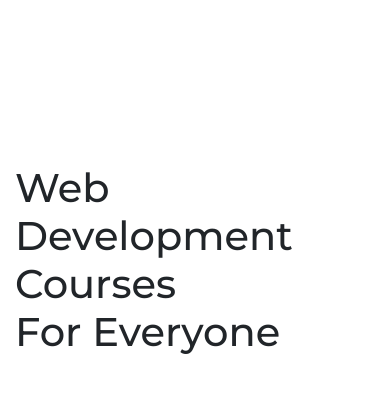
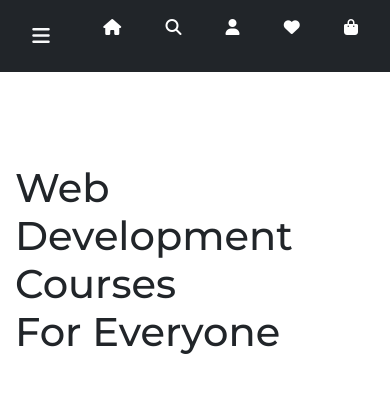
Before and after one commit to steff880/MS4-theDOM, a Django app: page / in a window 390 px wide. Shown: the top 405 px of the page. Run offline with Django 3.2, Linux system fonts and the light colour scheme; the visitor is signed in with stand-in values (Sample User, id 1); some libraries are stand-ins or nearby versions.

Commit message:
Add mobile header and main navbar, also adjust the size of the columns of the topnav on lg screens

```diff
--- a/templates/base.html
+++ b/templates/base.html
@@ -51,7 +51,7 @@
 <body>
     <header class="container-fluid fixed-top">
         <div id="topnav" class="row bg-custom-dark pt-lg-2 d-none d-lg-flex">
-            <div class="col-12 col-lg-4 my-auto py-1 py-lg-0 text-center text-lg-left">
+            <div class="col-12 col-lg-3 col-xl-4 my-auto py-1 py-lg-0 text-center text-lg-left">
                 <a href="{% url 'home' %}" class="nav-link main-logo-link">
                     <h2 class="logo-font text-white my-0">
                         <small class="text-small">The</small><strong>DOM</strong>
@@ -73,7 +73,7 @@
                     </div>
                 </form>
             </div>
-            <div class="col-12 col-lg-4 my-auto py-1 py-lg-0">
+            <div class="col-12 col-lg-5 col-xl-4 my-auto py-1 py-lg-0">
                 <ul class="list-inline list-unstyled text-center text-lg-right my-0">
                     <li class="list-inline-item dropdown">
                         <a href="#" id="user-options" data-toggle="dropdown" aria-haspopup="true" aria-expanded="false"
@@ -86,9 +86,9 @@
                         <div class="dropdown-menu border-0" aria-labelledby="user-options">
                             {% if request.user.is_authenticated %}
                             {% if request.user.is_superuser %}
-                            <a href="{% url 'add_product' %}" class="dropdown-item">Product Management</a>
+                            <a href="" class="dropdown-item">Course Management</a>
                             {% endif %}
-                            <a href="{% url 'profile' %}" class="dropdown-item">My Profile</a>
+                            <a href="" class="dropdown-item">My Profile</a>
                             <a href="{% url 'account_logout' %}" class="dropdown-item">Logout</a>
                             {% else %}
                             <a href="{% url 'account_signup' %}" class="dropdown-item">Register</a>
@@ -122,6 +122,16 @@
                 </ul>
             </div>
         </div>
+        <div class="row">
+            <nav class="navbar navbar-expand-lg bg-custom-dark w-100">
+                <button class="navbar-toggler" type="button" data-toggle="collapse" data-target="#main-nav"
+                    aria-controls="main-nav" aria-expanded="false" aria-label="Toggle navigation">
+                    <span class="icon"><i class="text-light fas fa-bars"></i></span>
+                </button>
+                {% include 'includes/mobile-top-header.html' %}
+                {% include 'includes/main-nav.html' %}
+            </nav>
+        </div>
     </header>
 
     {% if messages %}
--- /dev/null
+++ b/templates/includes/main-nav.html
@@ -0,0 +1,19 @@
+<div class="collapse navbar-collapse" id="main-nav">
+    <ul class="navbar-nav w-auto mx-auto">
+        <li class="nav-item dropdown">
+            <a class="logo-font font-weight-bold nav-link text-white mr-5" href="">
+                All Courses
+            </a>
+        </li>
+        <li class="nav-item">
+            <a class="logo-font font-weight-bold nav-link text-white mr-5" href="">
+                Frontend
+            </a>
+        </li>
+        <li class="nav-item">
+            <a class="logo-font font-weight-bold nav-link text-white mr-5" href="">
+                Backend
+            </a>
+        </li>
+    </ul>
+</div>
--- /dev/null
+++ b/templates/includes/mobile-top-header.html
@@ -0,0 +1,75 @@
+<ul>
+    <li class="list-inline-item">
+        <a class="nav-link text-black d-block d-lg-none" href="{% url 'home' %}">
+            <div class="text-white">
+                <div><i class="fas fa-home"></i></div>
+            </div>
+        </a>
+    </li>
+    <!-- Search -->
+    <li class="list-inline-item">
+        <a href="#" id="mobile-search" class="text-white nav-link d-block d-lg-none" data-toggle="dropdown"
+            aria-haspopup="true" aria-expanded="false">
+            <div class="text-center">
+                <div>
+                    <i class="fas fa-search"></i>
+                </div>
+                <p class="my-0"></p>
+            </div>
+        </a>
+        <div class="dropdown-menu bg-custom-dark border-0 w-100 p-3 rounded-0 my-0" aria-labelledby="mobile-search">
+            <form action="" method="GET" class="form">
+                <div class="input-group w-100">
+                    <input type="text" name="q" class="form-control border-0 rounded-pill"
+                        placeholder="Search our site">
+                    <div class="input-group-append">
+                        <button class="form-control btn btn-white rounded-pill" type="submit">
+                            <span class="icon">
+                                <i class="fas fa-search"></i>
+                            </span>
+                        </button>
+                    </div>
+                </div>
+            </form>
+        </div>
+    </li>
+    <!-- Account Dropdown -->
+    <li class="list-inline-item dropdown">
+        <a id="user-options" href="" class="text-white nav-link d-block d-lg-none" data-toggle="dropdown"
+            aria-haspopup="true" aria-expanded="false">
+            <div class="text-center">
+                <div><i class="fas fa-user"></i></div>
+                <p class="my-0"></p>
+            </div>
+        </a>
+        <div class="dropdown-menu bg-custom-dark border-0" aria-labelledby="user-options">
+            {% if request.user.is_authenticated %}
+            {% if request.user.is_superuser %}
+            <a href="" class="dropdown-item text-white">Course Management</a>
+            {% endif %}
+            <a href="" class="dropdown-item text-white">My Profile</a>
+            <a href="{% url 'account_logout' %}" class="dropdown-item text-white">Logout</a>
+            {% else %}
+            <a href="{% url 'account_signup' %}" class="dropdown-item text-white">Register</a>
+            <a href="{% url 'account_login' %}" class="dropdown-item text-white">Login</a>
+            {% endif %}
+        </div>
+    </li>
+    <!-- Wishlist -->
+    <li class="list-inline-item">
+        <a class="nav-link text-white d-block d-lg-none" href="">
+            <div class="text-center">
+                <div><i class="fas fa-heart"></i></div>
+            </div>
+        </a>
+    </li>
+    <!-- Shopping bag -->
+    <li class="list-inline-item">
+        <a href=""
+            class="{% if grand_total %}text-primary font-weight-bold{% else %}text-white{% endif %} nav-link d-block d-lg-none">
+            <div class="text-center">
+                <div><i class="fas fa-shopping-bag"></i></div>
+            </div>
+        </a>
+    </li>
+</ul>
```
